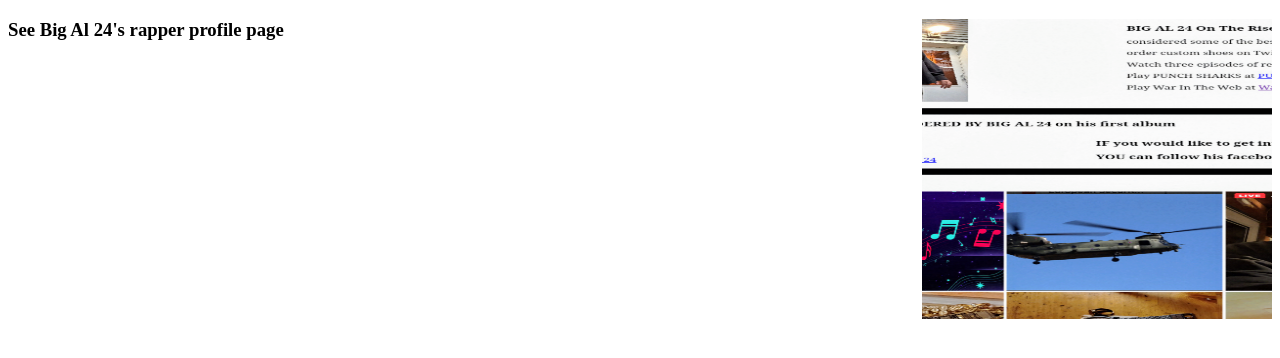
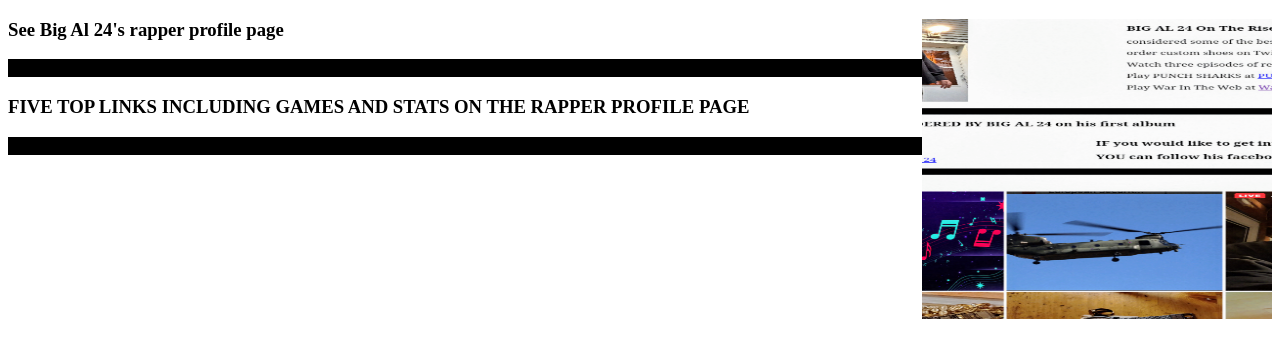
Before and after one commit to bleseneralexander/rpprprflvw, a plain HTML site: page index.html in a window 1280 px wide. Drawn offline with Linux system fonts and the light colour scheme.

Commit message:
Update index.html

```diff
--- a/index.html
+++ b/index.html
@@ -34,5 +34,13 @@ background-color:black;
 </stripe-buy-button></h3>
     </div>
 
+<div class="br">
+  <br>
+</div>
+<h3>FIVE TOP LINKS INCLUDING GAMES AND STATS ON THE RAPPER PROFILE PAGE</h3>
+    <div class="br">
+      <br>
+    </div>
+
   </body>
 </html>
```
